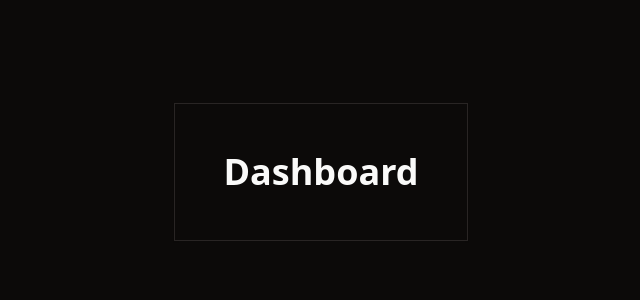
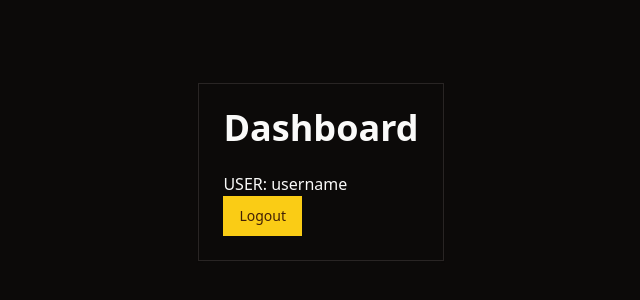
Before and after one commit to johnvilela/scrooge, a Next.js app: page /dashboard in a window 1280 px wide. Shown: the part 228-528 px from the top of the page, without its empty margins (319-959 px from the left). Built offline with nearby package versions, Linux system fonts and the light colour scheme.

Commit message:
feat: create register page layout

```diff
--- a/src/app/(onBoarding)/layout.tsx
+++ b/src/app/(onBoarding)/layout.tsx
@@ -11,6 +11,7 @@ export default function OnBoardingLayout({
     'https://picsum.photos/id/155/1632/1088',
     'https://picsum.photos/id/165/1000/666',
   ];
+  const imgRandomIndex = Math.floor(Math.random() * imgs.length);
 
   return (
     <main className="h-screen flex bg-muted/40">
@@ -18,7 +19,7 @@ export default function OnBoardingLayout({
         {children}
       </div>
       <div className="flex-1 relative">
-        <Image src={imgs[1]} alt="Onboarding" fill />
+        <Image src={imgs[imgRandomIndex]} alt="Onboarding" fill />
       </div>
     </main>
   );
--- a/src/app/(onBoarding)/register/page.tsx
+++ b/src/app/(onBoarding)/register/page.tsx
@@ -1,15 +1,17 @@
-import { Card, CardHeader } from '@/components/ui/card';
+import { Button } from '@/components/ui/button';
+import { Input } from '@/components/ui/input';
 
 export default function RegisterPage() {
   return (
-    <main className="h-screen grid place-items-center">
-      <Card>
-        <CardHeader>
-          <CardHeader className="text-4xl font-bold">
-            Create your account
-          </CardHeader>
-        </CardHeader>
-      </Card>
-    </main>
+    <>
+      <h1 className="text-4xl font-bold mb-2">Want to track your money?</h1>
+      <p>Create your account and get started!</p>
+      <form className="flex flex-col gap-2 mt-8">
+        <Input label="Name" type="text" />
+        <Input label="Email" type="email" />
+        <Input label="Password" type="password" />
+        <Button type="submit">Start tracking</Button>
+      </form>
+    </>
   );
 }
--- a/src/app/dashboard/page.tsx
+++ b/src/app/dashboard/page.tsx
@@ -1,12 +1,17 @@
-import { Card, CardHeader } from '@/components/ui/card';
+import { Button } from '@/components/ui/button';
+import { Card, CardContent, CardHeader } from '@/components/ui/card';
 
 export default function DashboardPage() {
   return (
     <main className="h-screen grid place-items-center">
       <Card>
         <CardHeader>
-          <CardHeader className="text-4xl font-bold">Dashboard</CardHeader>
+          <h1 className="text-4xl font-bold">Dashboard</h1>
         </CardHeader>
+        <CardContent>
+          <p>USER: username</p>
+          <Button>Logout</Button>
+        </CardContent>
       </Card>
     </main>
   );
```
